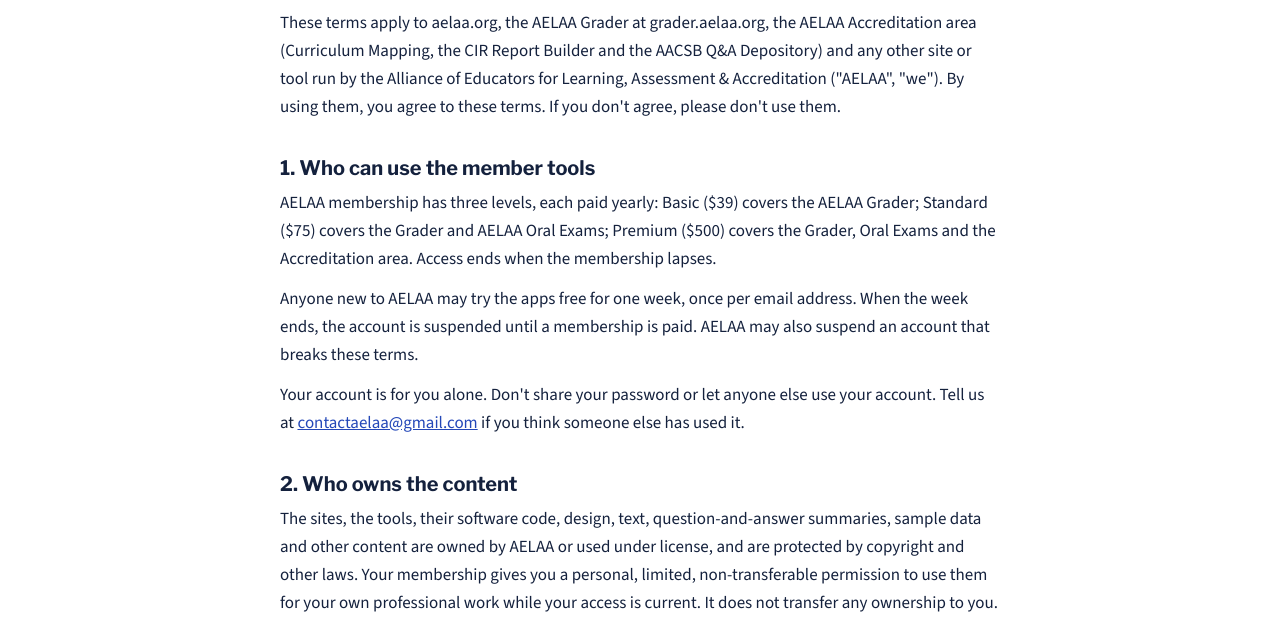
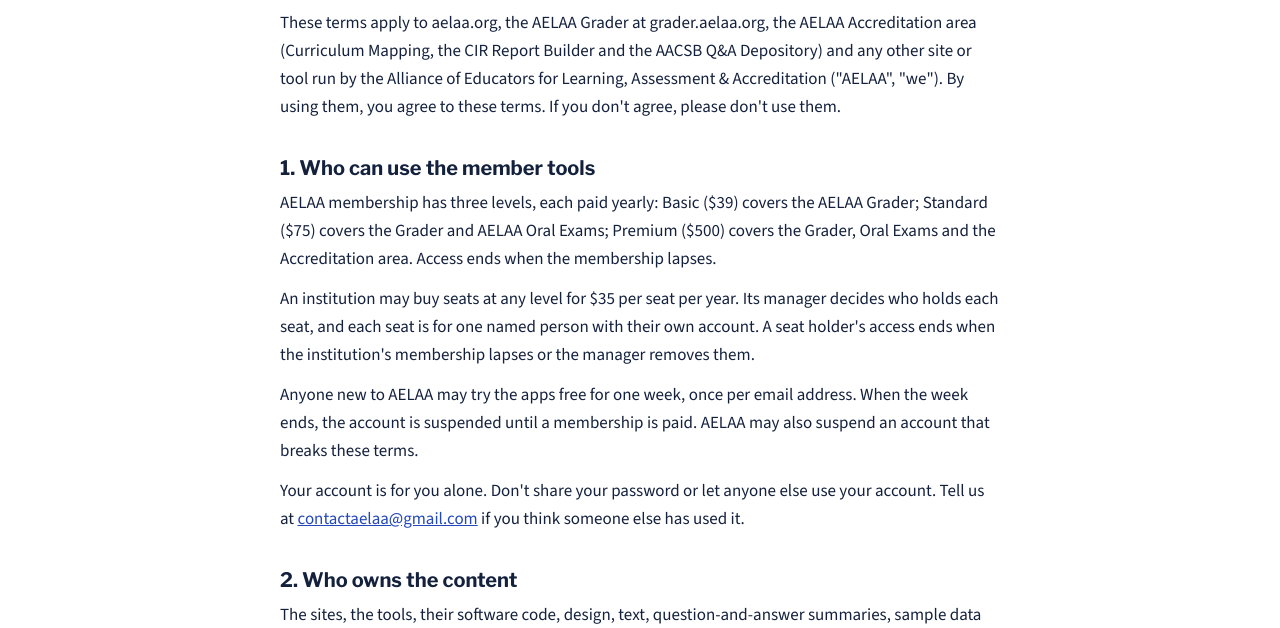
Before and after one commit to aelaa-org/aelaa-site, a plain HTML site: page terms/index.html in a window 1280 px wide. Shown: the part 172-800 px from the top of the page. Drawn offline with nearby package versions, Linux system fonts and the light colour scheme.

Commit message:
Terms: institutional seats
Co-Authored-By: Claude Opus 5.5 <noreply@anthropic.com>

```diff
--- a/terms/index.html
+++ b/terms/index.html
@@ -51,6 +51,7 @@ footer .wrap{max-width:1080px;display:flex;justify-content:space-between;gap:12p
 
   <h2>1. Who can use the member tools</h2>
   <p>AELAA membership has three levels, each paid yearly: Basic ($39) covers the AELAA Grader; Standard ($75) covers the Grader and AELAA Oral Exams; Premium ($500) covers the Grader, Oral Exams and the Accreditation area. Access ends when the membership lapses.</p>
+  <p>An institution may buy seats at any level for $35 per seat per year. Its manager decides who holds each seat, and each seat is for one named person with their own account. A seat holder's access ends when the institution's membership lapses or the manager removes them.</p>
   <p>Anyone new to AELAA may try the apps free for one week, once per email address. When the week ends, the account is suspended until a membership is paid. AELAA may also suspend an account that breaks these terms.</p>
   <p>Your account is for you alone. Don't share your password or let anyone else use your account. Tell us at <a href="mailto:contactaelaa@gmail.com">contactaelaa@gmail.com</a> if you think someone else has used it.</p>
 
```
